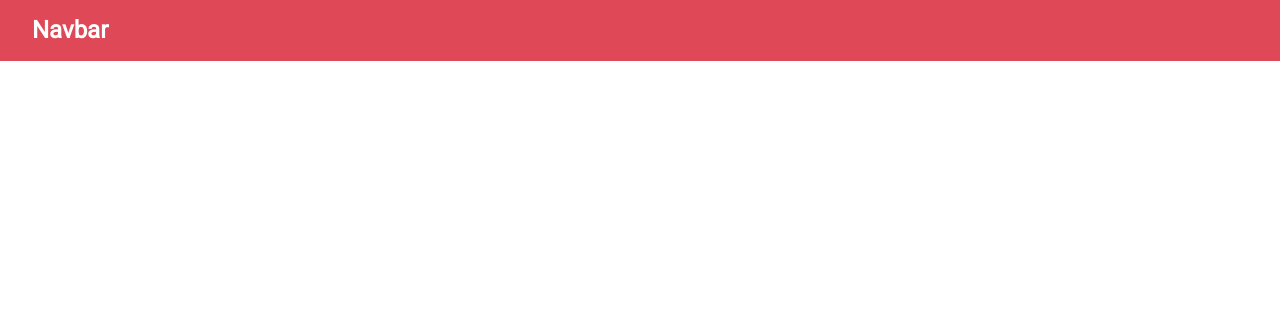
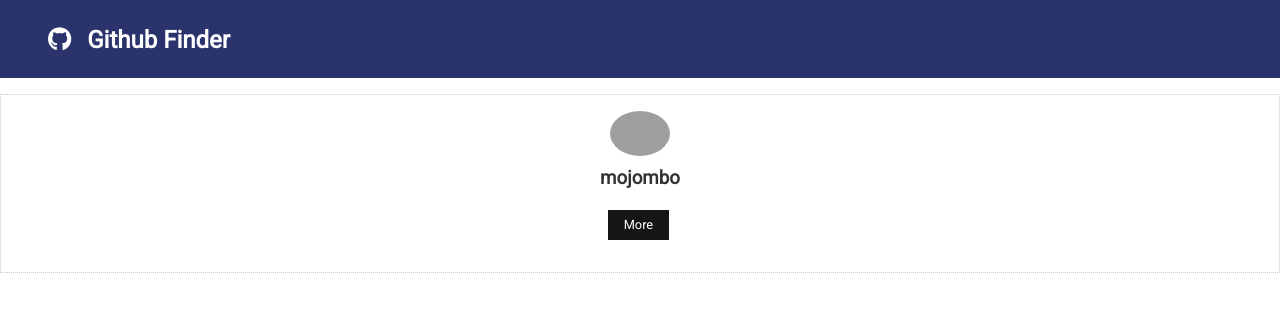
Before and after one commit to ariozone/github-finder, a React (Create React App) app: page / in a window 1280 px wide. Shown: the top 312 px of the page. Built offline with nearby package versions, Linux system fonts and the light colour scheme; grey boxes are pictures that could not be loaded.

Commit message:
Create userItem class component for a single user.

```diff
--- a/public/index.html
+++ b/public/index.html
@@ -5,6 +5,7 @@
     <link rel="shortcut icon" href="%PUBLIC_URL%/favicon.ico" />
     <meta name="viewport" content="width=device-width, initial-scale=1" />
     <meta name="theme-color" content="#000000" />
+    <script src="https://kit.fontawesome.com/b82b9ae6cf.js"></script>
 
     <link rel="manifest" href="%PUBLIC_URL%/manifest.json" />
 
--- a/src/App.css
+++ b/src/App.css
@@ -1,9 +1,9 @@
-@import url('https://fonts.googleapis.com/css?family=Roboto');
+@import url("https://fonts.googleapis.com/css?family=Roboto");
 
 /* Global Styles */
 :root {
-  --primary-color: #dc3545;
-  --dark-color: #333333;
+  --primary-color: #131e5c;
+  --dark-color: #151516;
   --light-color: #f4f4f4;
   --danger-color: #dc3545;
   --success-color: #28a745;
@@ -16,7 +16,7 @@
 }
 
 body {
-  font-family: 'Roboto', sans-serif;
+  font-family: "Roboto", sans-serif;
   font-size: 1rem;
   line-height: 1.6;
   background-color: #fff;
@@ -318,10 +318,10 @@
   color: #888;
 }
 
-input[type='text'],
-input[type='email'],
-input[type='password'],
-input[type='date'],
+input[type="text"],
+input[type="email"],
+input[type="password"],
+input[type="date"],
 select,
 textarea {
   display: block;
@@ -331,7 +331,7 @@
   border: 1px solid #ccc;
 }
 
-input[type='submit'],
+input[type="submit"],
 button {
   font: inherit;
 }
--- a/src/App.js
+++ b/src/App.js
@@ -1,6 +1,6 @@
 import React, { Component } from "react"
 import NavBar from "./components/layout/NavBar"
-
+import UserItem from "./components/users/UserItem"
 import "./App.css"
 
 class App extends Component {
@@ -8,6 +8,7 @@
     return (
       <div className='App'>
         <NavBar />
+        <UserItem />
       </div>
     )
   }
--- a/src/components/layout/NavBar.jsx
+++ b/src/components/layout/NavBar.jsx
@@ -1,10 +1,22 @@
 import React, { Component } from "react"
+import PropTypes from "prop-types"
 
 class NavBar extends Component {
+  static defaultProps = {
+    title: "Github Finder",
+    icon: "fab fa-github m-1"
+  }
+  static propTypes = {
+    title: PropTypes.string.isRequired,
+    icon: PropTypes.string.isRequired
+  }
   render() {
     return (
       <nav className='navbar bg-primary'>
-        <h1>Navbar</h1>
+        <h1>
+          <i className={this.props.icon} />
+          {this.props.title}
+        </h1>
       </nav>
     )
   }
--- /dev/null
+++ b/src/components/users/UserItem.jsx
@@ -0,0 +1,30 @@
+import React, { Component } from "react"
+
+class UserItem extends Component {
+  state = {
+    id: "1",
+    login: "mojombo",
+    avatar_url: "https://avatars0.githubusercontent.com/u/1?v=4",
+    html_url: "https://github.com/mojombo"
+  }
+  render() {
+    const { login, avatar_url, html_url } = this.state
+    return (
+      <div className='card text-center'>
+        <img
+          src={avatar_url}
+          alt='avatar'
+          className='round-img'
+          style={{ width: "60px" }}
+        />
+        <h3>{login}</h3>
+        <div>
+          <a href={html_url} className='btn btn-dark btn-sm my-1'>
+            More
+          </a>
+        </div>
+      </div>
+    )
+  }
+}
+export default UserItem
```
